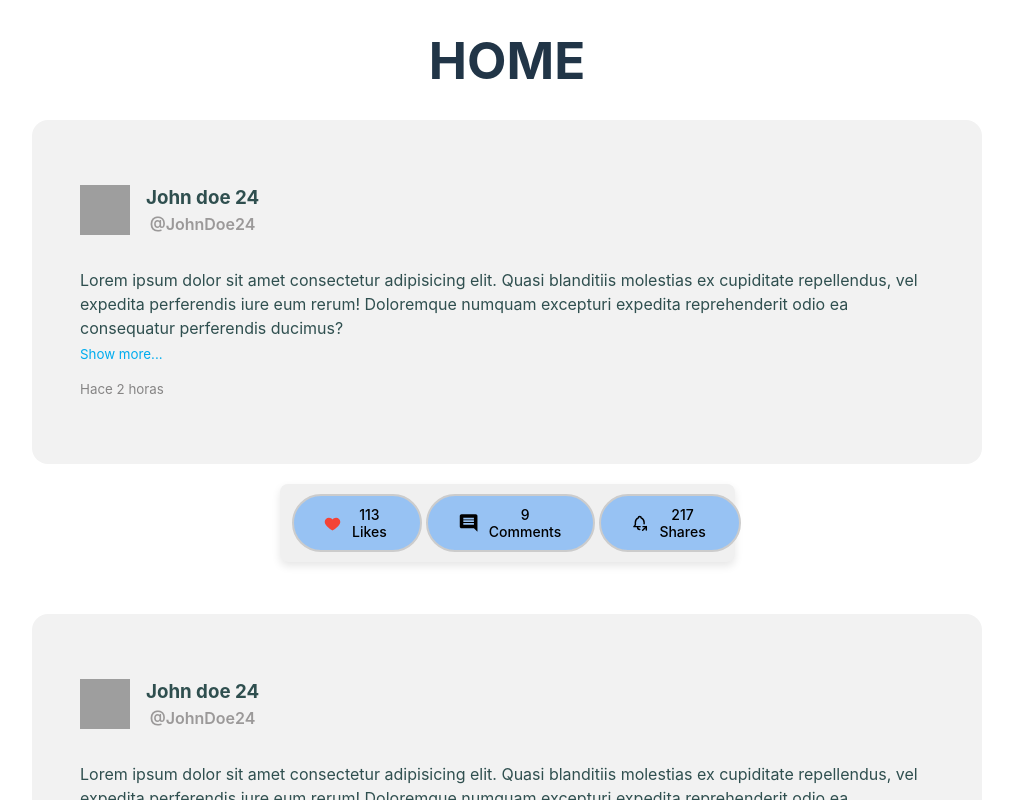
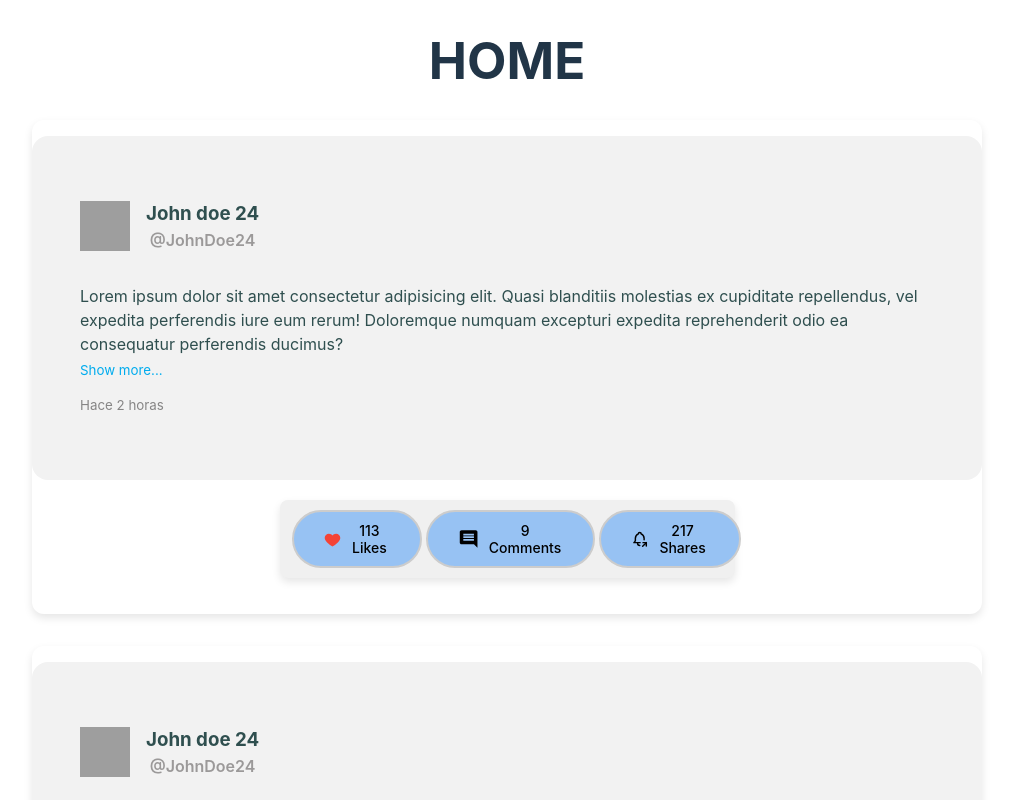
Before and after one commit to Issblann/post-ui-taller-5, a React (Vite) app: page / in a window 1280 px wide. Shown: the top 800 px of the page, without its empty margins (133-1146 px from the left). Built offline with nearby package versions, Linux system fonts and the light colour scheme; grey boxes are pictures that could not be loaded.

Commit message:
agrego estilos de la carta de los post

```diff
--- a/src/components/post-card/post-card.jsx
+++ b/src/components/post-card/post-card.jsx
@@ -1,10 +1,10 @@
 import React from 'react';
 import { PostUI } from '../post';
 import ToolsBar from '../Tools-bar/ToolsBar';
-
+import '../../styles/post-card.styles.css';
 export const PostCard = () => {
   return (
-    <div>
+    <div className="post-card__container">
       <PostUI />
       <ToolsBar />
     </div>
--- /dev/null
+++ b/src/styles/post-card.styles.css
@@ -0,0 +1,8 @@
+.post-card__container {
+  display: flex;
+  flex-direction: column;
+  align-items: center;
+  box-shadow: 0 4px 8px rgba(0, 0, 0, 0.1);
+  border-radius: 12px;
+  padding: 1rem 0;
+}
```
